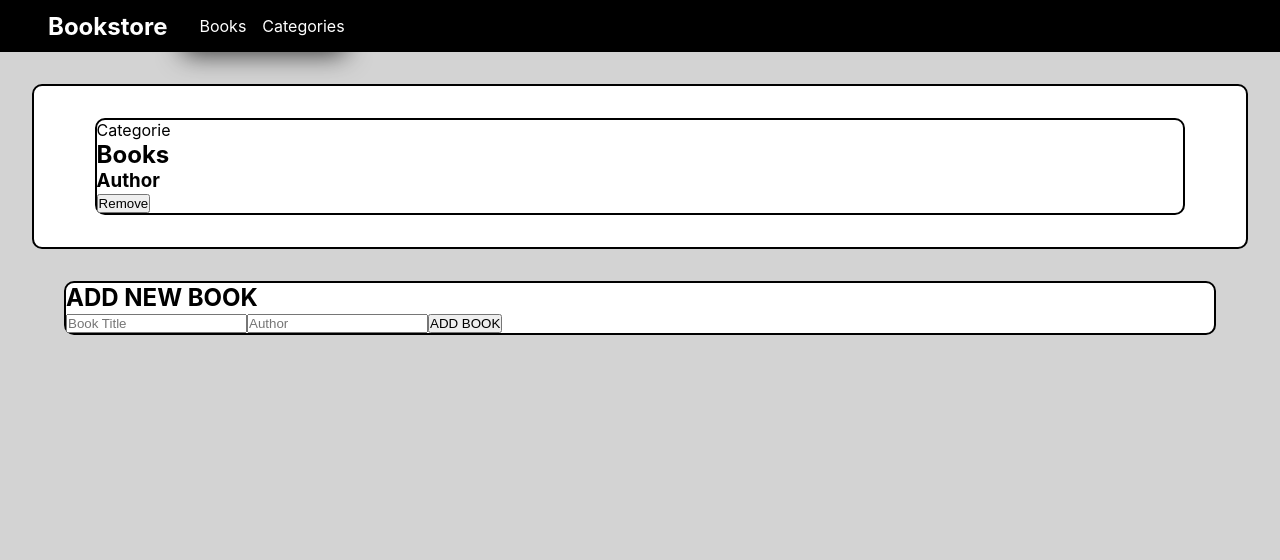
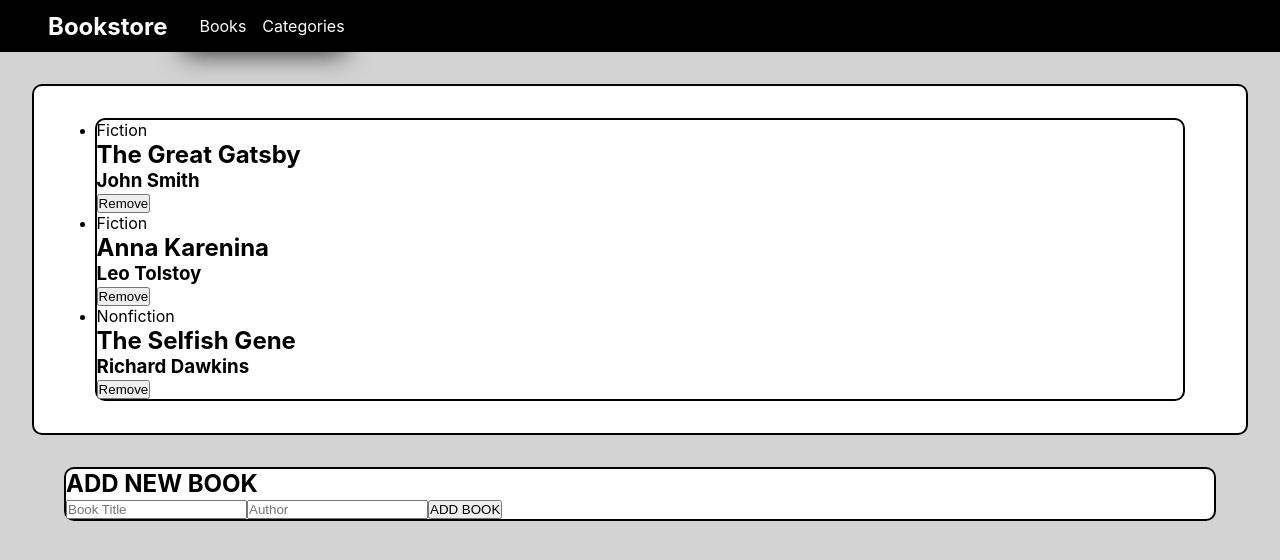
Before and after one commit to Danfall369/bookstore, a React (Create React App) app: page / in a window 1280 px wide. Shown: the top 560 px of the page. Built offline with nearby package versions, Linux system fonts and the light colour scheme.

Commit message:
adding Redux in react components books.js

```diff
--- a/package.json
+++ b/package.json
@@ -12,6 +12,7 @@
     "react-redux": "^8.0.5",
     "react-router-dom": "^6.11.1",
     "react-scripts": "5.0.1",
+    "redux-devtools-extension": "^2.13.9",
     "web-vitals": "^2.1.4"
   },
   "scripts": {
--- a/src/components/Books.jsx
+++ b/src/components/Books.jsx
@@ -1,12 +1,27 @@
 import '../styles/Books.css';
+import { connect, useSelector, useDispatch } from 'react-redux';
+import { removeBook } from '../redux/books/booksSlice';
 
-const Books = () => (
-  <div className="books-container">
-    <p>Categorie</p>
-    <h2>Books</h2>
-    <h3>Author</h3>
-    <button type="button">Remove</button>
-  </div>
-);
+const checkBooks = (state) => state.books.books;
 
-export default Books;
+const Books = () => {
+  const books = useSelector(checkBooks);
+  const dispatch = useDispatch();
+
+  return (
+    <div className="books-container">
+      <ul>
+        {books.map((book) => (
+          <li key={book.item_id}>
+            <p>{book.category}</p>
+            <h2>{book.title}</h2>
+            <h3>{book.author}</h3>
+            <button type="button" onClick={() => dispatch(removeBook(book.item_id))}>Remove</button>
+          </li>
+        ))}
+      </ul>
+    </div>
+  );
+};
+
+export default connect(checkBooks)(Books);
--- a/src/redux/books/booksSlice.js
+++ b/src/redux/books/booksSlice.js
@@ -1,7 +1,26 @@
 import { createSlice } from '@reduxjs/toolkit';
 
 const initialState = {
-  books: [],
+  books: [
+    {
+      item_id: 'item1',
+      title: 'The Great Gatsby',
+      author: 'John Smith',
+      category: 'Fiction',
+    },
+    {
+      item_id: 'item2',
+      title: 'Anna Karenina',
+      author: 'Leo Tolstoy',
+      category: 'Fiction',
+    },
+    {
+      item_id: 'item3',
+      title: 'The Selfish Gene',
+      author: 'Richard Dawkins',
+      category: 'Nonfiction',
+    },
+  ],
 };
 
 export const booksSlice = createSlice({
@@ -12,7 +31,7 @@ export const booksSlice = createSlice({
       state.books.push(action.payload);
     },
     removeBook: (state, action) => {
-      state.books = state.books.filter((book) => book.id !== action.payload);
+      state.books = state.books.filter((book) => book.item_id !== action.payload);
     },
   },
 });
```
Also changed, not shown: src/index.js (+5 -2 lines), 1 other file (tests, documents, lock files or other folders).
